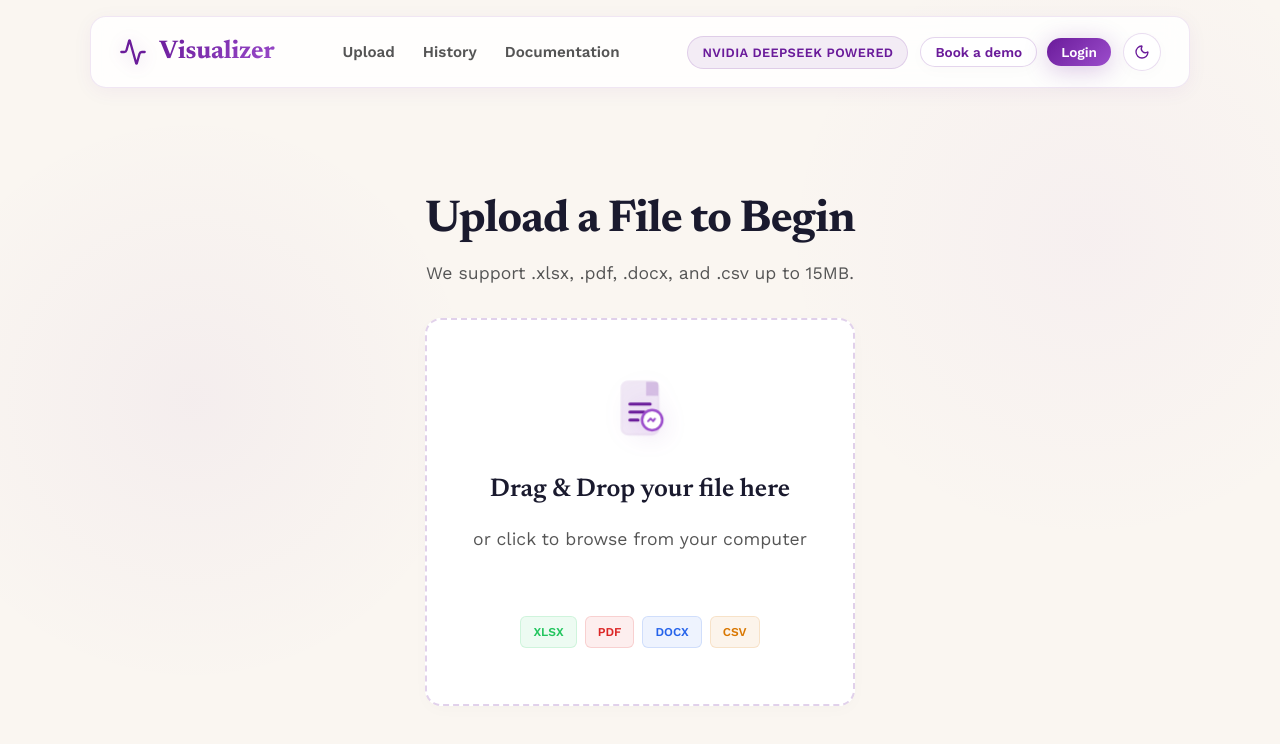
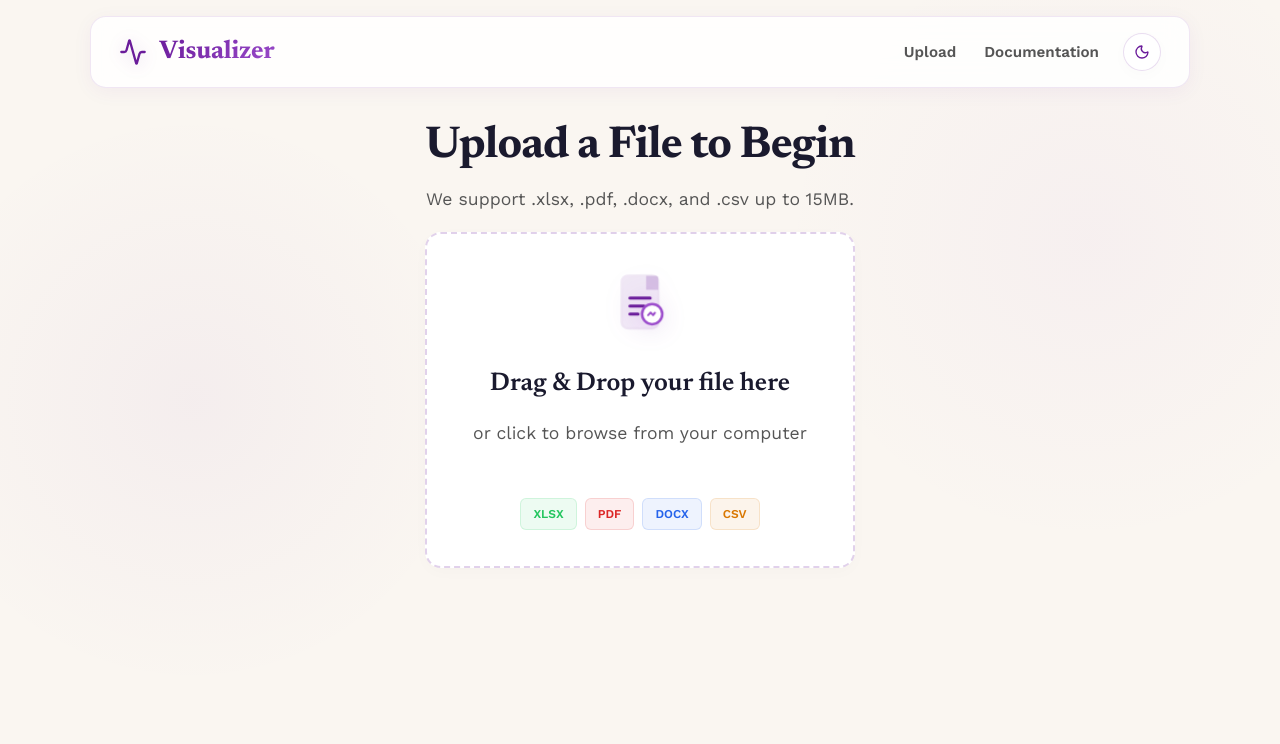
Before and after one commit to bhargav-Q/Visualizer, a React (Vite) app in the folder frontend/: page / in a window 1280 px wide. Shown: the top 744 px of the page. Built offline with nearby package versions, Linux system fonts and the light colour scheme.

Commit message:
style(frontend): resize upload card, center hero area, and align navbar links to the right

```diff
--- a/frontend/src/App.css
+++ b/frontend/src/App.css
@@ -162,7 +162,7 @@
 .header-actions {
   display: flex;
   align-items: center;
-  gap: 12px;
+  gap: 24px;
 }
 
 .theme-toggle-btn {
@@ -193,12 +193,12 @@
   flex-direction: column;
   align-items: center;
   width: 100%;
-  margin-top: 110px;
+  margin-top: 80px;
 }
 
 .placeholder-hero {
   text-align: center;
-  margin-top: 60px;
+  margin-top: 16px;
   display: flex;
   flex-direction: column;
   align-items: center;
@@ -218,7 +218,7 @@
   color: var(--text-secondary);
   font-size: 1.1rem;
   max-width: 500px;
-  margin: 0 auto 32px auto;
+  margin: 0 auto 20px auto;
 }
 
 .flex-col-center {
--- a/frontend/src/App.jsx
+++ b/frontend/src/App.jsx
@@ -50,20 +50,20 @@ function App() {
           <h1 className="logo-text">Visualizer</h1>
         </div>
 
-        {/* Premium Navigation Links */}
-        <nav className="nav-links">
-          <a href="#" className="nav-link" onClick={(e) => { e.preventDefault(); setData(null); setError(null); }}>Upload</a>
-          <a href="#" className="nav-link" onClick={(e) => { e.preventDefault(); alert("Feature coming soon: Visualizer history logs."); }}>History</a>
-          <a href="https://github.com/bhargav-Q/Visualizer" target="_blank" rel="noopener noreferrer" className="nav-link">Documentation</a>
-        </nav>
+        <div className="header-actions">
+          {/* Premium Navigation Links placed left of the toggle button */}
+          <nav className="nav-links">
+            <a href="#" className="nav-link" onClick={(e) => { e.preventDefault(); setData(null); setError(null); }}>Upload</a>
+            {/* <a href="#" className="nav-link" onClick={(e) => { e.preventDefault(); alert("Feature coming soon: Visualizer history logs."); }}>History</a> */}
+            <a href="https://github.com/bhargav-Q/Visualizer" target="_blank" rel="noopener noreferrer" className="nav-link">Documentation</a>
+          </nav>
 
-        <div className="header-actions">
-          <span className="badge">NVIDIA DeepSeek Powered</span>
+          {/* <span className="badge">NVIDIA DeepSeek Powered</span> */}
 
-          <div className="header-demo-buttons">
+          {/* <div className="header-demo-buttons">
             <button className="btn-white" style={{ padding: '6px 14px', fontSize: '0.85rem' }} onClick={() => alert("Simulated: Booking a Demo for Visualizer insights.")}>Book a demo</button>
             <button className="btn-primary" style={{ padding: '6px 14px', fontSize: '0.85rem' }} onClick={() => alert("Simulated: Login dialog.")}>Login</button>
-          </div>
+          </div> */}
 
           <button
             className="theme-toggle-btn"
--- a/frontend/src/components/FileUpload.css
+++ b/frontend/src/components/FileUpload.css
@@ -1,6 +1,6 @@
 .upload-container {
   width: 100%;
-  max-width: 600px;
+  max-width: 460px;
   margin: 0 auto;
   display: flex;
   flex-direction: column;
@@ -11,7 +11,7 @@
   position: relative;
   border: 2px dashed rgba(106, 27, 154, 0.2);
   background: var(--bg-card);
-  padding: 56px 24px;
+  padding: 36px 20px;
   text-align: center;
   cursor: pointer;
   border-radius: var(--radius);
```
